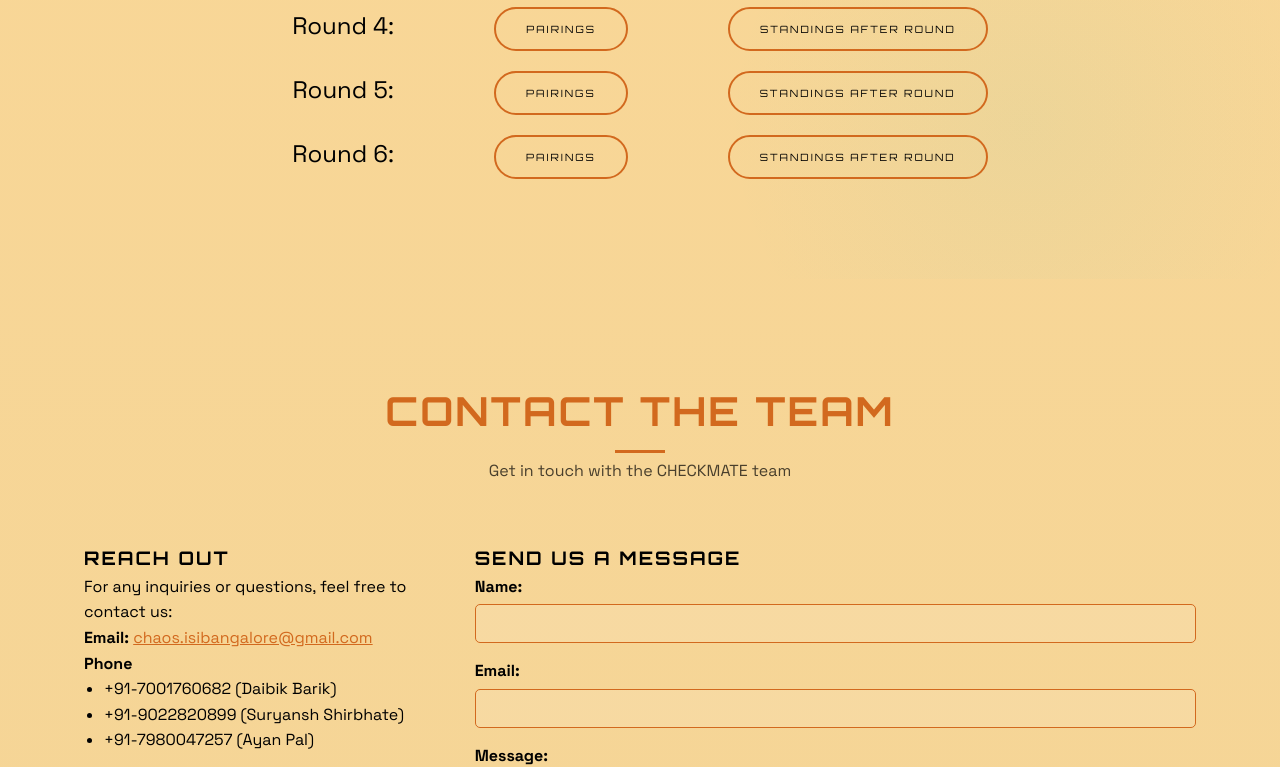
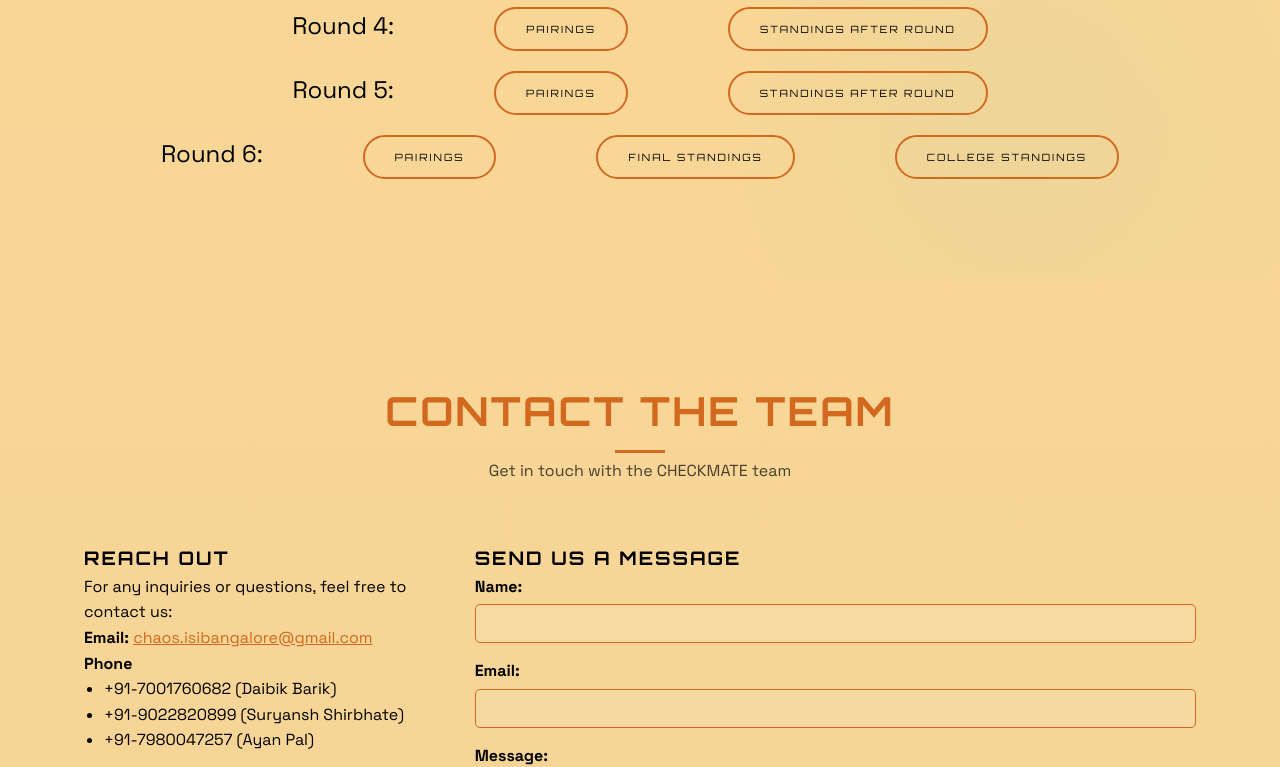
Before and after one commit to CHAOSISIB/chaosisib.github.io, a plain HTML site: page checkmate.html in a window 1280 px wide. Shown: the part 2100-2867 px from the top of the page. Drawn offline with Linux system fonts and the light colour scheme.

Commit message:
prize list updated

```diff
--- a/checkmate.html
+++ b/checkmate.html
@@ -899,7 +899,9 @@
                 <a style="font-size: x-small;" href="static/pairings/pr6.pdf" target="_blank"
                     class="btn btn-outline">Pairings</a>
                     <a style="font-size: x-small;" href="static/standings/sr6.pdf" target="_blank"
-                        class="btn btn-outline">Standings after round</a>
+                        class="btn btn-outline">Final Standings</a>
+                    <a style="font-size: x-small;" href="static/standings/csr.txt" target="_blank"
+                        class="btn btn-outline">College Standings</a>
             </div>
             <div class="about-content">
                 <div class="about-text">
```
Also changed, not shown: 3 other files.
